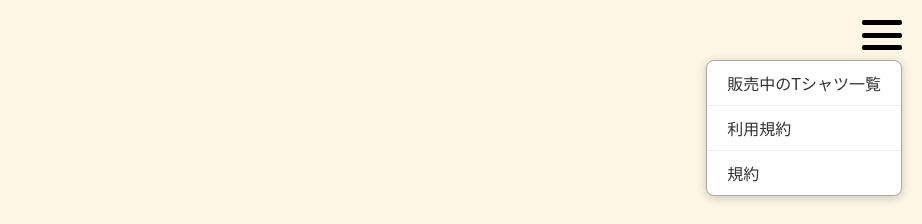
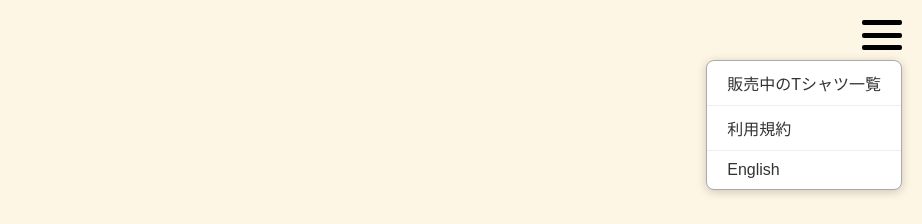
Before and after one commit to Tshirtman-a/-jp, a plain HTML site: page index.html in a window 1280 px wide. Both pictures are taken after a click on the element 1240 px from the left and 35 px from the top of the page. Shown: the top 224 px of the page, without its empty margins (358-1280 px from the left). Drawn offline with Linux system fonts and the light colour scheme.

Commit message:
Update index.html

```diff
--- a/index.html
+++ b/index.html
@@ -181,7 +181,7 @@
   <div class="menu" id="menu">
     <a href="https://www.youtube.com/watch?v=KjWYLJ1x0j0" target="_blank">販売中のTシャツ一覧</a>
     <a href="https://www.youtube.com/watch?v=3fzhsrb0GVQ" target="_blank">利用規約</a>
-    <a href="https://www.youtube.com/shorts/K388iSwJt2Q" target="_blank">規約</a>
+    <a href="https://omikujien.netlify.app" target="_blank">English</a>
   </div>
 
   <div class="container">
```
